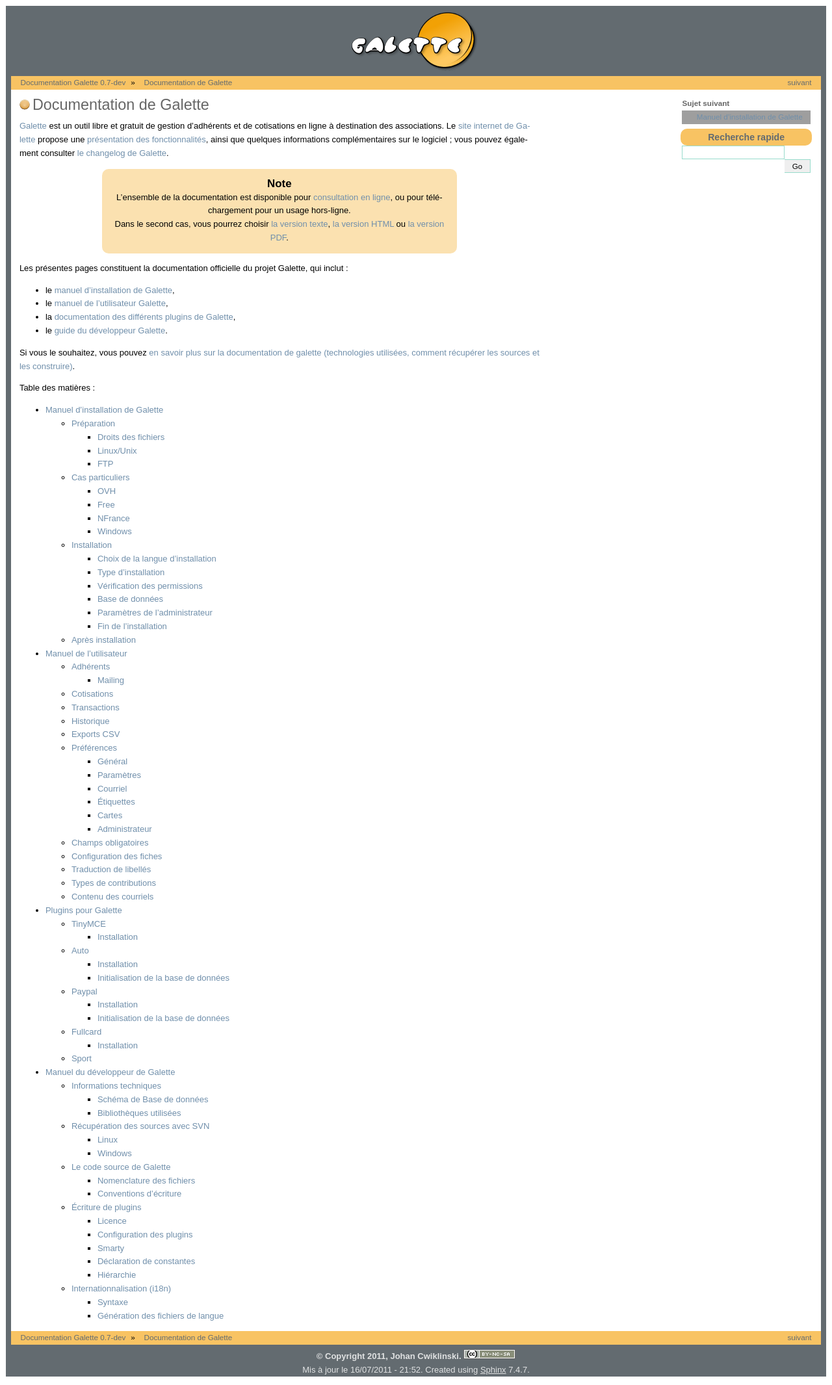
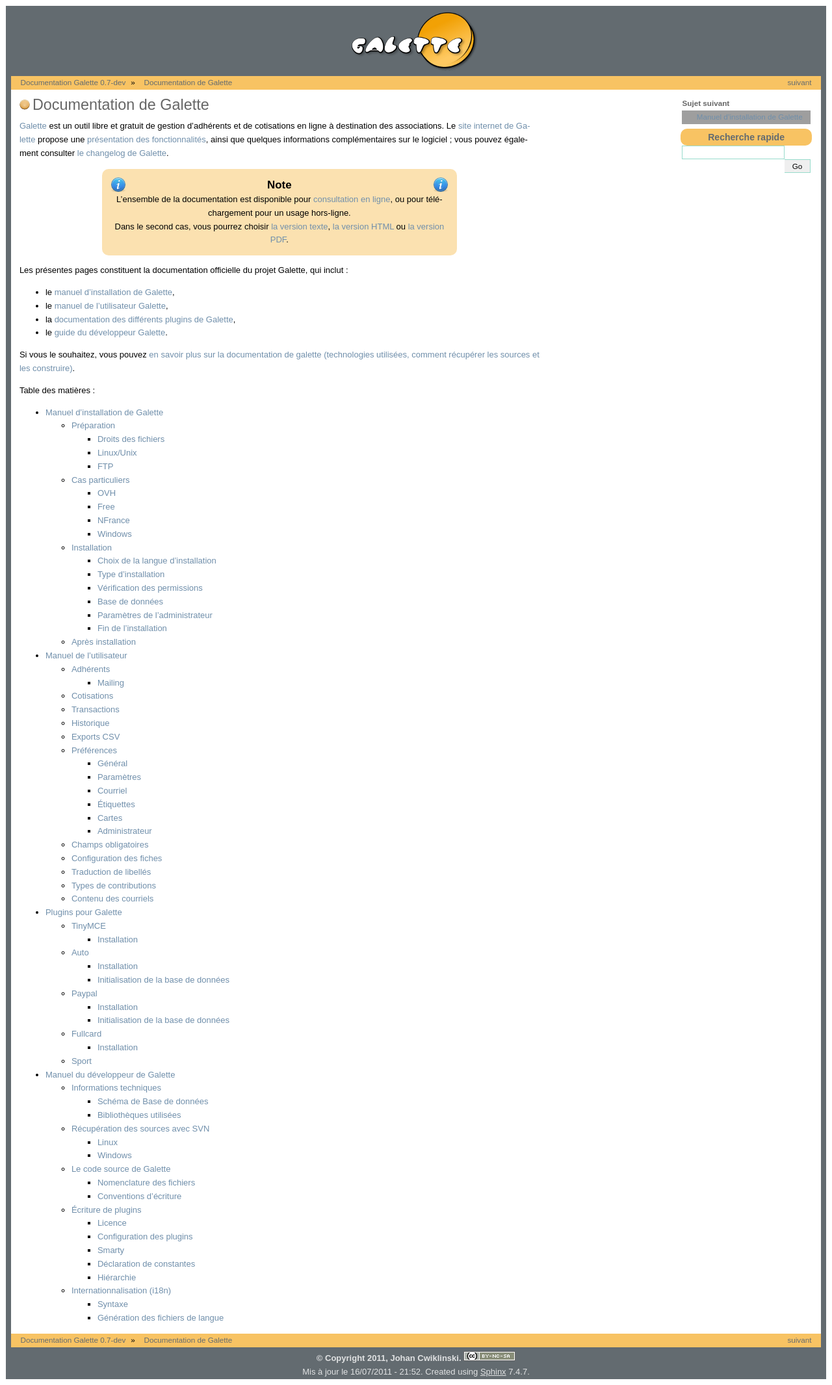
Before and after one commit to galette/galettedoc, a Sphinx documentation site: the page built from source/index.rst, in a window 1280 px wide. Shown: the whole page at 65% size. Built offline with Sphinx 7.4.7, drawn with Linux system fonts in a browser that asks for light colours; grey boxes are pictures that could not be loaded.

Commit message:
Quelques images d'agrément dans les blocs admonition

```diff
--- a/source/_styles/static/galette.css
+++ b/source/_styles/static/galette.css
@@ -150,6 +150,20 @@
 
 div.warning {
     background-color: rgba(255,0,0,0.5);
+}
+
+.warning  .admonition-title {
+    background-image:url(images/warning.png), url(images/warning.png);
+    background-position: left top, right top;
+    background-repeat: no-repeat;
+    padding:.1em 0;
+}
+
+.note  .admonition-title {
+    background-image:url(images/info.png), url(images/info.png);
+    background-position: left top, right top;
+    background-repeat: no-repeat;
+    padding:.1em 0;
 }
 
 .literal {
```
Also changed, not shown: source/_styles/static/images/info.png (added), source/_styles/static/images/warning.png (added).
